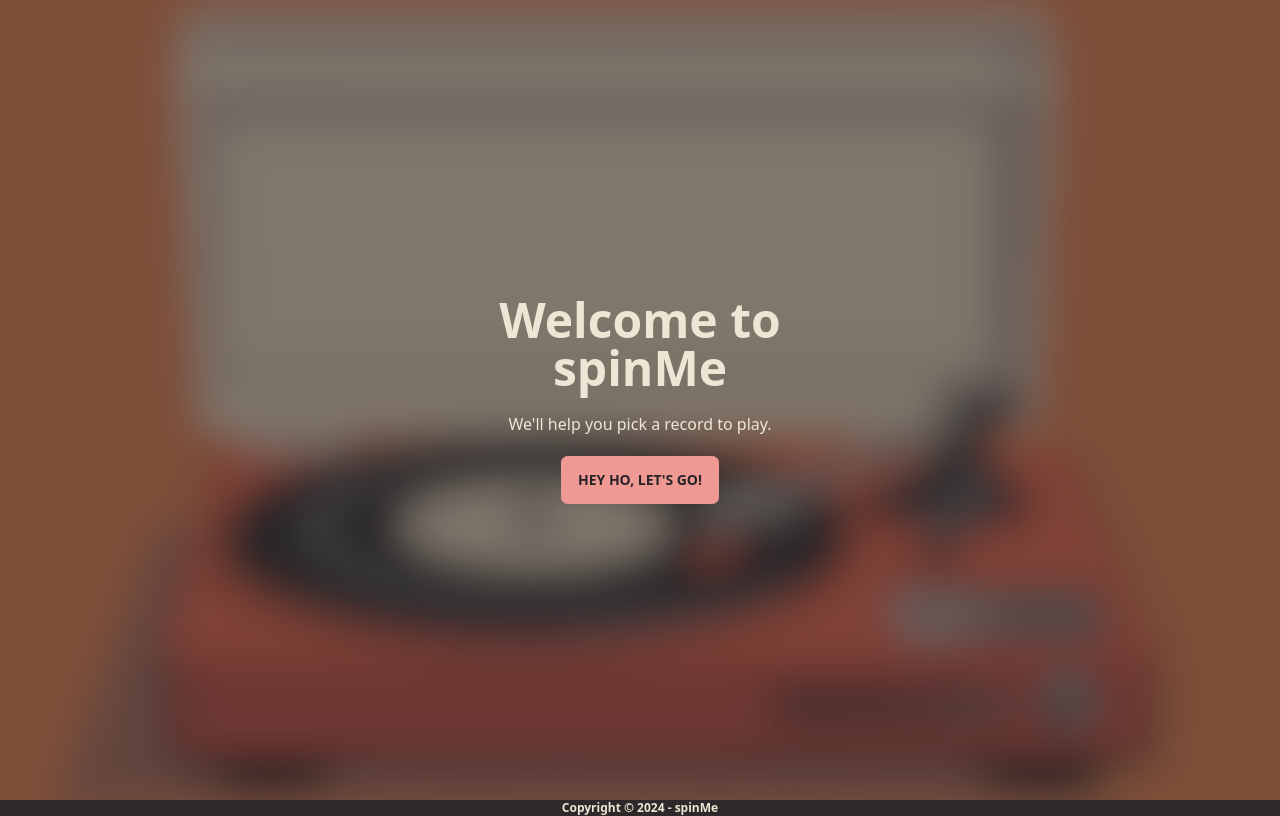
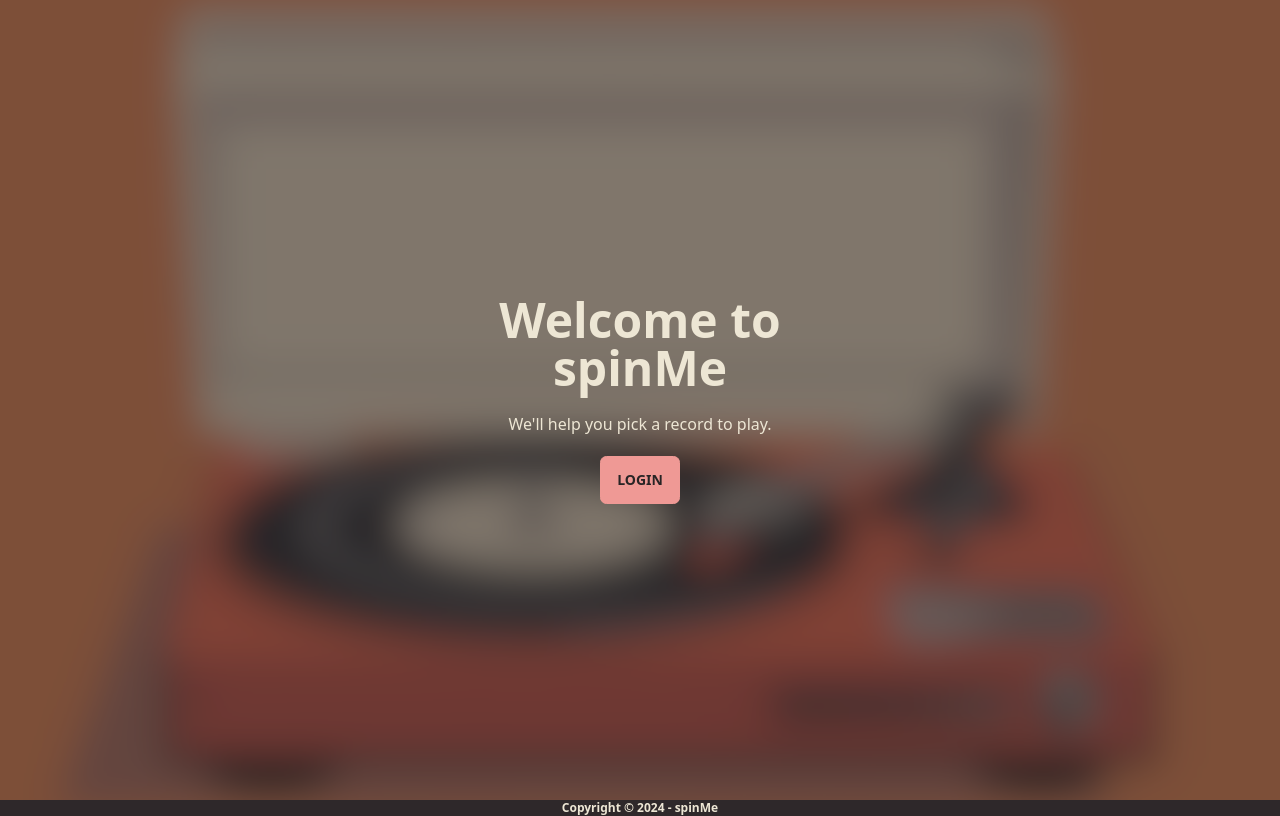
Before and after one commit to adarkknight/spinMe, a Next.js app: page / in a window 1280 px wide. Built offline with nearby package versions, Linux system fonts and the light colour scheme.

Commit message:
ACT-19 Updating text

```diff
--- a/app/hero.tsx
+++ b/app/hero.tsx
@@ -45,7 +45,7 @@ function Hero({ data }: Props) {
               <div>
                 <h1 className="text-3xl font-inter font-bold">Good {timeOfDay}!</h1>
                 <p className="font-inter text-sm py-2">Click the button to get a record recommendation</p>
-                <Button onClick={toggleModal} text="Spin Me" />
+                <Button onClick={toggleModal} text="Hey Ho, Let's Go!" />
               </div>
             </div>
           </div>
--- a/app/page.tsx
+++ b/app/page.tsx
@@ -9,7 +9,7 @@ const WelcomePage = () => {
           <div className="max-w-md">
             <h1 className="mb-5 text-5xl font-bold">Welcome to spinMe</h1>
             <p className="mb-5">We'll help you pick a record to play.</p>
-            <Link href="/home" className="btn btn-primary">Hey Ho, Let's Go!</Link>
+            <Link href="/home" className="btn btn-primary">Login</Link>
           </div>
         </div>
       </div>
```
